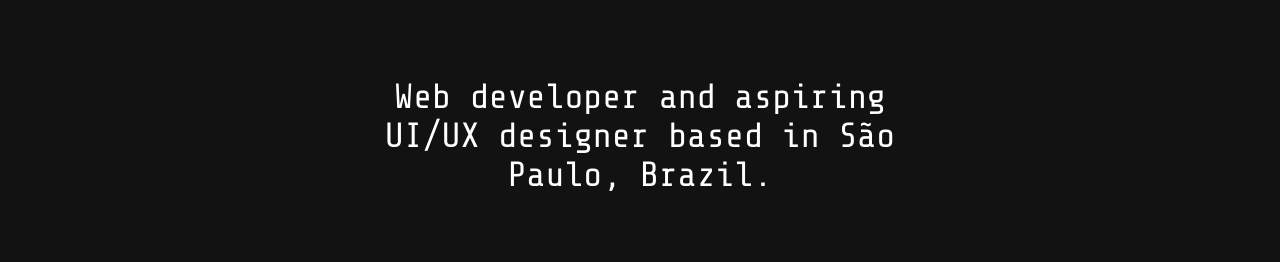
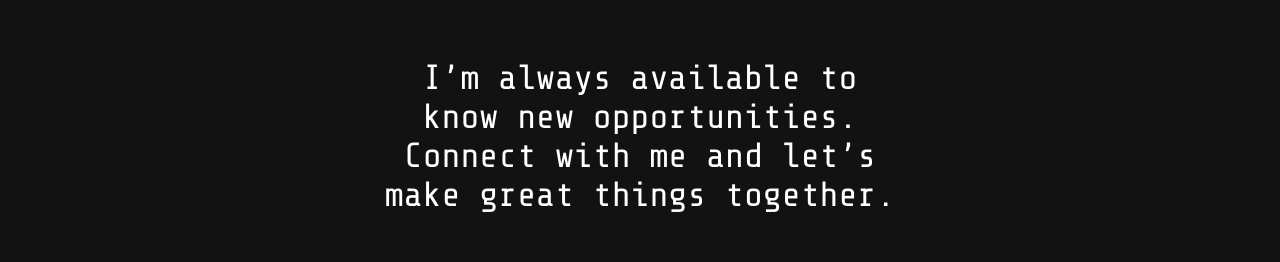
Before and after one commit to stoneparker/portfolio, a Next.js app: page / in a window 1280 px wide. Shown: the part 1058-1320 px from the top of the page. Built offline with nearby package versions, Linux system fonts and the light colour scheme.

Commit message:
feat: link to contacts in banner

```diff
--- a/components/contacts.tsx
+++ b/components/contacts.tsx
@@ -10,7 +10,10 @@ const Contacts: React.FC = () => {
           LetUsTalk
         <span> /&#62;</span>
       </h2>
-      <p>Web developer and aspiring UI/UX designer based in São Paulo, Brazil.</p>
+      <p>
+        I’m always available to know new opportunities. <br/>
+        Connect with me and let’s make great things together.
+      </p>
 
       <ul>
         <UlItem
@@ -18,7 +21,7 @@ const Contacts: React.FC = () => {
           transition={{ duration: 0.1 }}
           color={theme.colors.color1}
         >
-          < a href="https://www.linkedin.com/in/vitorialopesdiogo/" target="_blank">
+          <a href="https://www.linkedin.com/in/vitorialopesdiogo/" target="_blank">
             <AiFillLinkedin size={64} />
           </a>
         </UlItem>
--- a/components/header.tsx
+++ b/components/header.tsx
@@ -9,13 +9,19 @@ const Header: React.FC = () => {
         <nav>
           <ul>
             <li>
-              <AiFillLinkedin size={35} />
+              <a href="https://www.linkedin.com/in/vitorialopesdiogo/" target="_blank">
+                <AiFillLinkedin size={35} />
+              </a>
             </li>
             <li>
-              <AiFillGithub size={35} />
+              <a href="https://github.com/stoneparker" target="_blank">
+                <AiFillGithub size={35} />
+              </a>
             </li>
             <li>
-              <AiOutlineMail size={35} />
+              <a href="mailto:heyvitoria.lopes@gmail.com" target="_blank">
+                <AiOutlineMail size={35} />
+              </a>
             </li>
           </ul>
         </nav>
--- a/styles/components/contacts.ts
+++ b/styles/components/contacts.ts
@@ -1,5 +1,5 @@
 import styled from 'styled-components';
-import { motion, AnimatePresence } from 'framer-motion';
+import { motion } from 'framer-motion';
 
 export const Container = styled.div`
   width: 100%;
--- a/styles/components/header.ts
+++ b/styles/components/header.ts
@@ -30,6 +30,9 @@ export const Container = styled.div`
     flex-direction: row;
     justify-content: space-between;
     list-style: none;
+  }
+
+  main nav ul li a {
     color: ${({ theme }) => theme.colors.background};
   }
 
@@ -66,7 +69,7 @@ export const Container = styled.div`
       width: 35%;
     }
 
-    main nav ul {
+    main nav ul li a {
       color: ${({ theme }) => theme.colors.text};
     }
 
```
